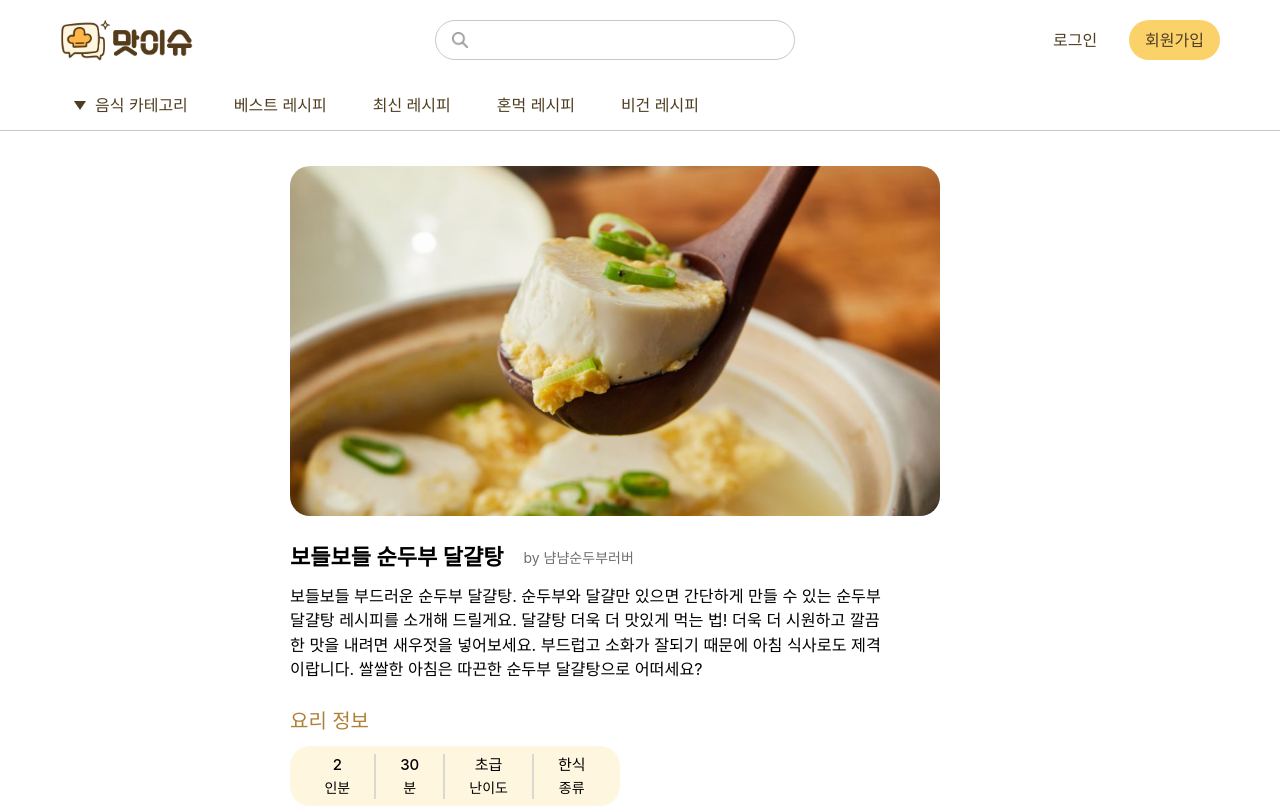
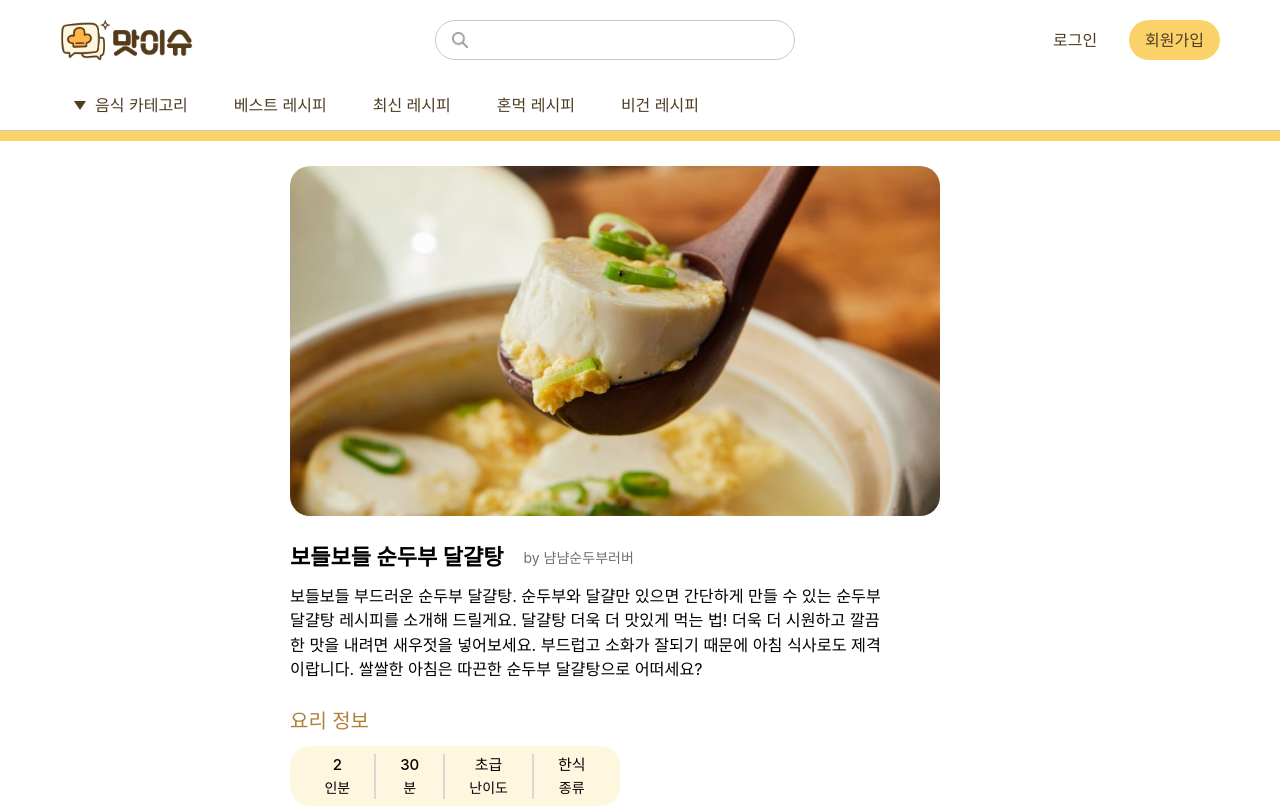
Before and after one commit to limeorange/MatIssue, a Next.js app in the folder front/: page /recipe/1 in a window 1280 px wide. Shown: the top 807 px of the page. Built offline with nearby package versions, Linux system fonts and the light colour scheme.

Commit message:
Feat : 레시피 조회 페이지 스크롤 진행바 구현

```diff
--- a/front/app/(page)/recipe/[id]/ViewPageClient.tsx
+++ b/front/app/(page)/recipe/[id]/ViewPageClient.tsx
@@ -3,44 +3,63 @@
 import IngredientList from "@/app/components/recipe/IngredientList";
 import RecipeInfo from "@/app/components/recipe/RecipeInfo";
 import RecipeSteps from "@/app/components/recipe/RecipeSteps";
+import { useState, useEffect } from "react";
 import Image from "next/image";
 import styled from "styled-components";
 
-// 요리 대표 이미지
+// 대표 이미지, 제목, 작성자, 소개글,
 const recipeCover = "/요리 대표 사진.png";
-
-// 요리 제목
 const recipeTitle = "보들보들 순두부 달걀탕";
-
-// 작성자
 const author = "냠냠순두부러버";
-
-// 간단 소개글
 const description = `보들보들 부드러운 순두부 달걀탕.
 순두부와 달걀만 있으면 간단하게 만들 수 있는 순두부 달걀탕 레시피를 소개해 드릴게요.
 달걀탕 더욱 더 맛있게 먹는 법! 더욱 더 시원하고 깔끔한 맛을 내려면 새우젓을 넣어보세요.
 부드럽고 소화가 잘되기 때문에 아침 식사로도 제격이랍니다.
 쌀쌀한 아침은 따끈한 순두부 달걀탕으로 어떠세요?`;
 
-// 요리팁
+// 요리팁, 동영상 이미지, 동영상 링크, 댓글 개수
 const recipeTip = "멸치액젓이 싫으시면 국간장 2T만으로 간 하셔도 좋습니다.";
-
-// 요리 동영상 이미지
 const recipeVideoImage = "/요리 동영상.png";
-
-// 요리 동영상 링크
 const recipeVideoUrl = "https://youtu.be/jk29M4knFBw";
-
-// 댓글 개수
 const commentCount = 3;
 
 // 레시피 조회 페이지 컴포넌트
 const RecipeDetail = () => {
+  // 동영상 썸네일 클릭 핸들러
   const imageClickHandler = () => {
     window.open(recipeVideoUrl);
   };
+
+  // 스크롤 진행 퍼센트 상태 관리
+  const [scrollPercentage, setScrollPercentage] = useState(0);
+
+  useEffect(() => {
+    // 스크롤 진행 퍼센트를 현재 스크롤 위치를 기반으로 계산해주는 핸들러
+    const scrollHandler = () => {
+      const scrollTop =
+        window.pageYOffset || document.documentElement.scrollTop;
+      const windowHeight =
+        document.documentElement.scrollHeight -
+        document.documentElement.clientHeight;
+      const percentage = (scrollTop / windowHeight) * 100;
+      setScrollPercentage(percentage);
+    };
+
+    // 스크롤이 발생할 때마다 스크롤 진행 퍼센트 계산
+    window.addEventListener("scroll", scrollHandler);
+
+    // 컴포넌트가 언마운트될 때 이전에 등록한 스크롤 이벤트 리스너 제거 => 메모리 누수 방지
+    return () => window.removeEventListener("scroll", scrollHandler);
+  }, []);
+
   return (
+    <>
       <ContainerDiv>
+        {/* 스크롤 상태 진행바 */}
+        <ProgressBarContainer>
+          <ProgressBar progress={scrollPercentage} />
+        </ProgressBarContainer>
+
         {/* 요리 대표 이미지 */}
         <ImageWrapperDiv>
           <Image
@@ -101,7 +120,6 @@ const RecipeDetail = () => {
         </div>
 
         {/* 댓글 */}
-      <div>
         <div className="flex">
           <SubtitleH2>댓글</SubtitleH2>
           <CommentIconDiv>
@@ -114,8 +132,8 @@ const RecipeDetail = () => {
           </CommentIconDiv>
           <SubtitleH2>{commentCount}</SubtitleH2>
         </div>
-      </div>
       </ContainerDiv>
+    </>
   );
 };
 
@@ -181,4 +199,21 @@ const VideoDescriptionDiv = styled.div`
   font-size: 1.5rem;
 `;
 
+// 스크롤 진행바 전체 박스
+const ProgressBarContainer = styled.div`
+  position: fixed;
+  left: 0;
+  width: 100%;
+  height: 10px;
+  background-color: #f2f2f2;
+  z-index: 40;
+`;
+
+// 스크롤 진행바
+const ProgressBar = styled.div<{ progress: number }>`
+  height: 100%;
+  width: ${({ progress }) => `${progress}%`};
+  background-color: #fbd26a;
+`;
+
 export default RecipeDetail;
```
Lines whose indentation alone changed are shown as unchanged.
